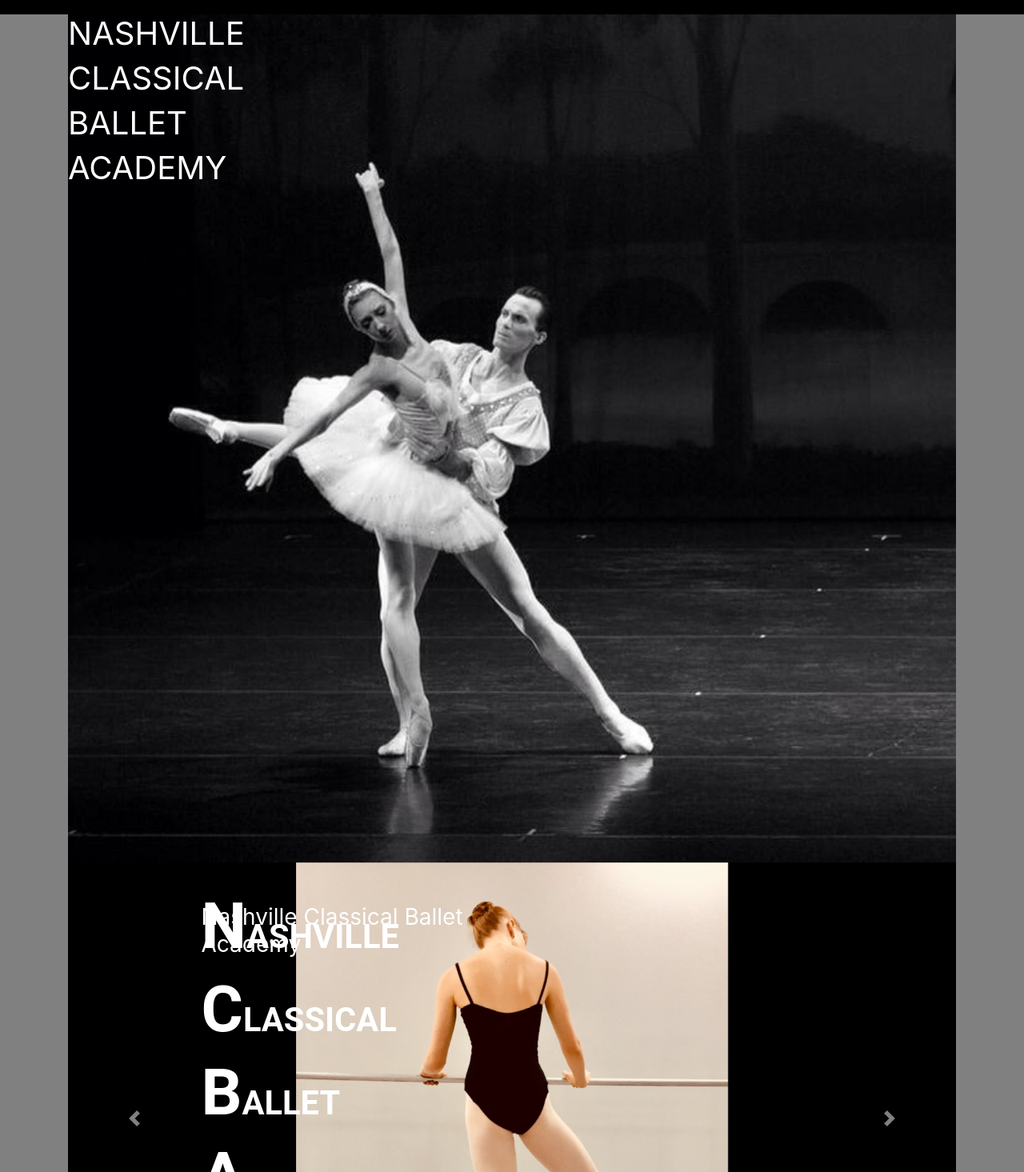
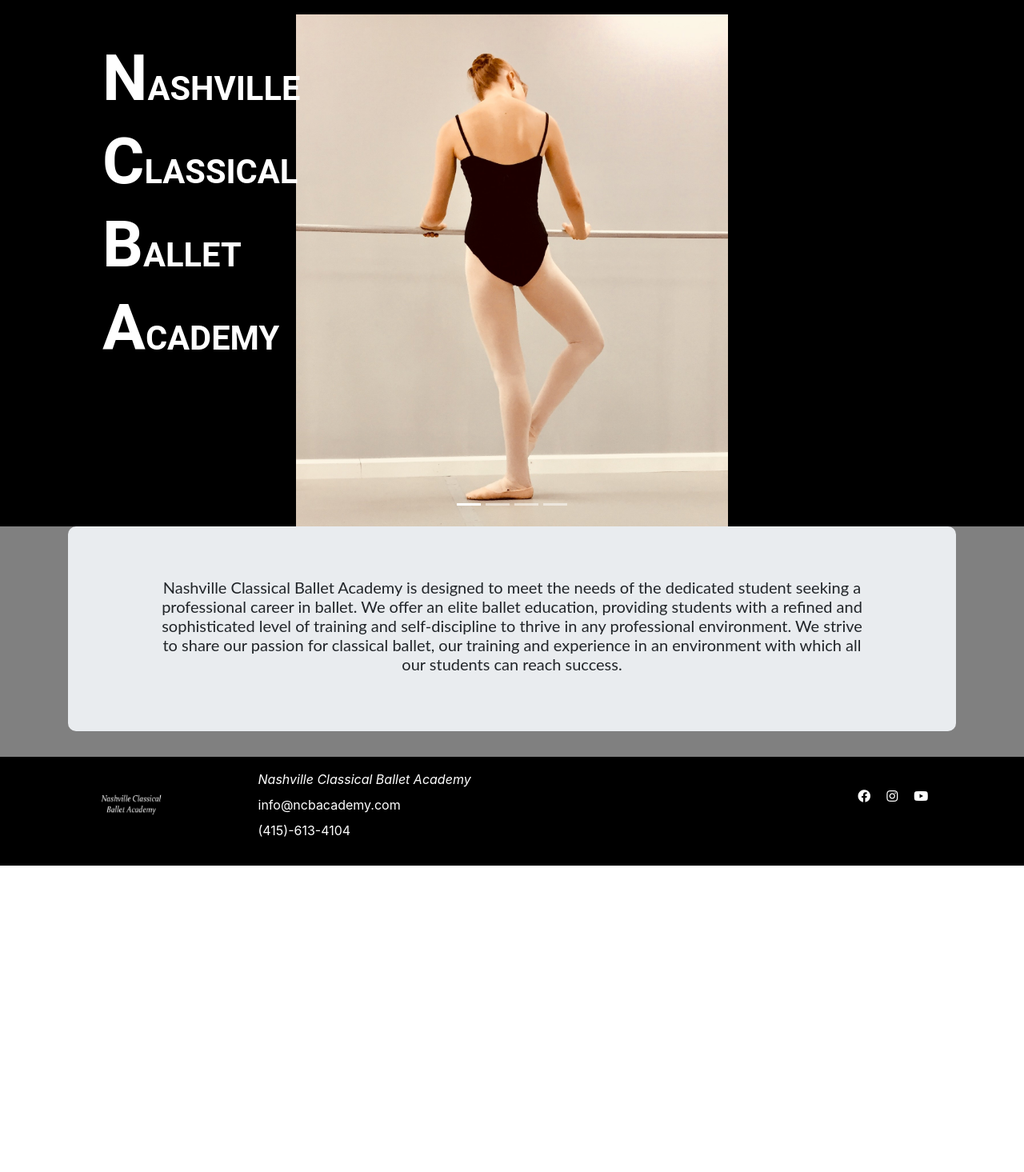
Before and after one commit to GrailsoftTechnologies/cp-ncba, a React (Create React App) app: page /#/ in a window 1280 px wide. Shown: the part 45-1510 px from the top of the page at 80% size. After the commit the page ends 1127 px from the top, so only its background shows below. Built offline with nearby package versions, Linux system fonts and the light colour scheme.

Commit message:
make styling changes to home

```diff
--- a/src/components/CarouselFrame/index.js
+++ b/src/components/CarouselFrame/index.js
@@ -18,25 +18,25 @@ const items = [
   {
     src: pic1,
     altText: '',
-    caption: 'Nashville Classical Ballet Academy',
+    caption: '',
 		className: 'specialClass'
   },
   {
     src: pic2,
     altText: '',
-    caption: 'Nashville Classical Ballet Academy',
+    caption: '',
 		className: 'specialClass'
   },
   {
     src: pic3,
     altText: '',
-    caption: 'Nashville Classical Ballet Academy',
+    caption: '',
 		className: 'specialClass'
   },
   {
     src: pic4,
     altText: '',
-    caption: 'Nashville Classical Ballet Academy',
+    caption: '',
 		className: 'specialClass'
   },
 ];
@@ -109,8 +109,7 @@ class CarouselFrame extends Component {
 	      >
 	        <CarouselIndicators items={items} activeIndex={activeIndex} onClickHandler={this.goToIndex} />
 	        {slides}
-	        <CarouselControl direction="prev" directionText="Previous" onClickHandler={this.previous} />
-	        <CarouselControl direction="next" directionText="Next" onClickHandler={this.next} />
+
 	      </Carousel>
 			</div>
     );
--- a/src/components/CarouselFrame/styles.css
+++ b/src/components/CarouselFrame/styles.css
@@ -20,7 +20,7 @@
 	color: white;
 	top: 5%;
 	bottom: 10%;
-	left: 15%;
+	left: 10%;
 	right: 50%;
 	text-align: left;
 	z-index: 10;
--- a/src/components/Home/index.js
+++ b/src/components/Home/index.js
@@ -9,23 +9,8 @@ class Home extends Component {
   render() {
 		return(
 			<div className="Home">
+        <CarouselFrame/>
 				<Container>
-					<Row>
-						<Col >
-							<div id="bgtext">
-								<h1>NASHVILLE</h1>
-                <h1>CLASSICAL</h1>
-                <h1>BALLET</h1>
-                <h1>ACADEMY</h1>
-							</div>
-							<img id="bgimage" src={pic4} alt="background" />
-						</Col>
-					</Row>
-          <Row>
-            <Col>
-              <CarouselFrame/>
-            </Col>
-          </Row>
 	        <Row>
 	          <Col>
 	            <Jumbotron fluid>
```
